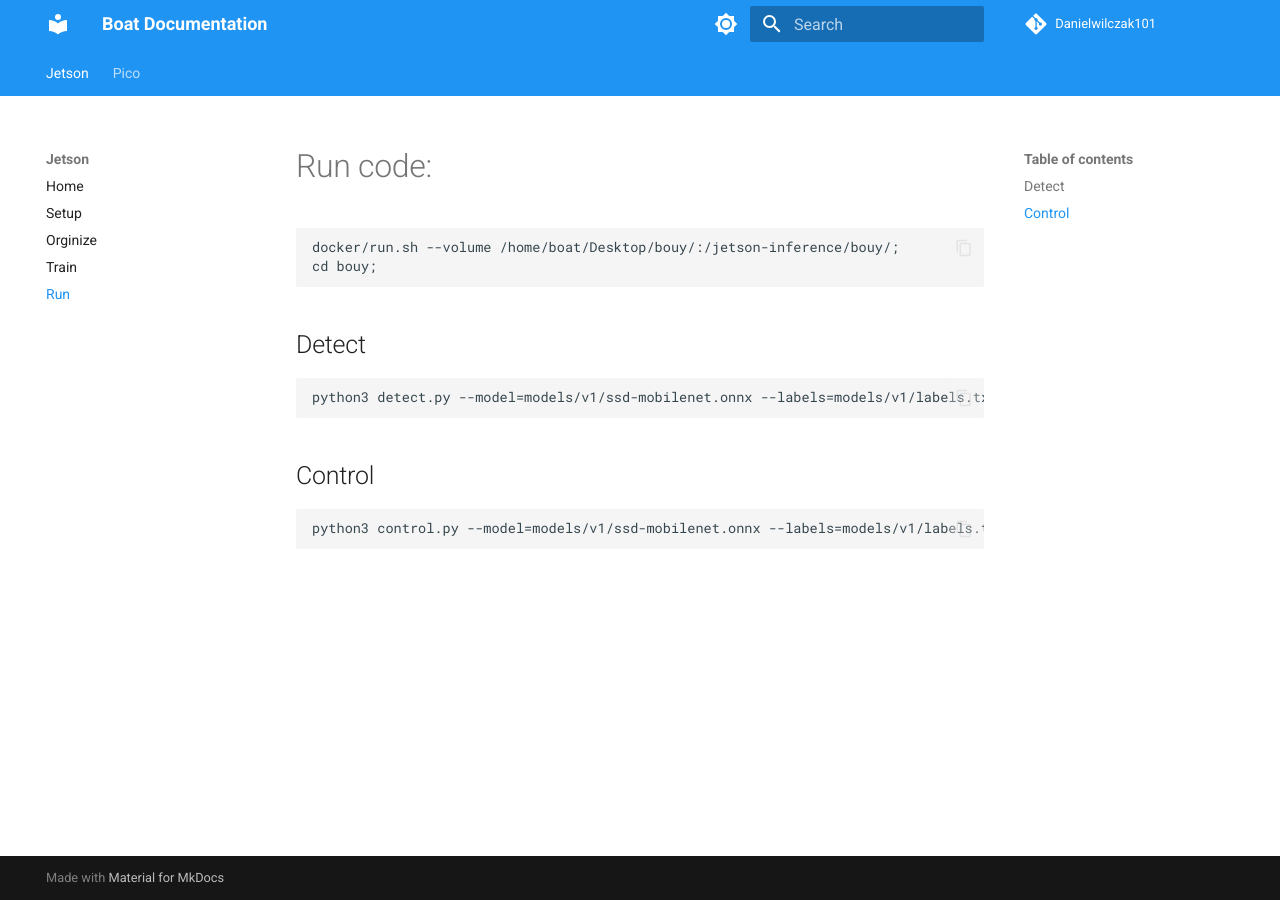
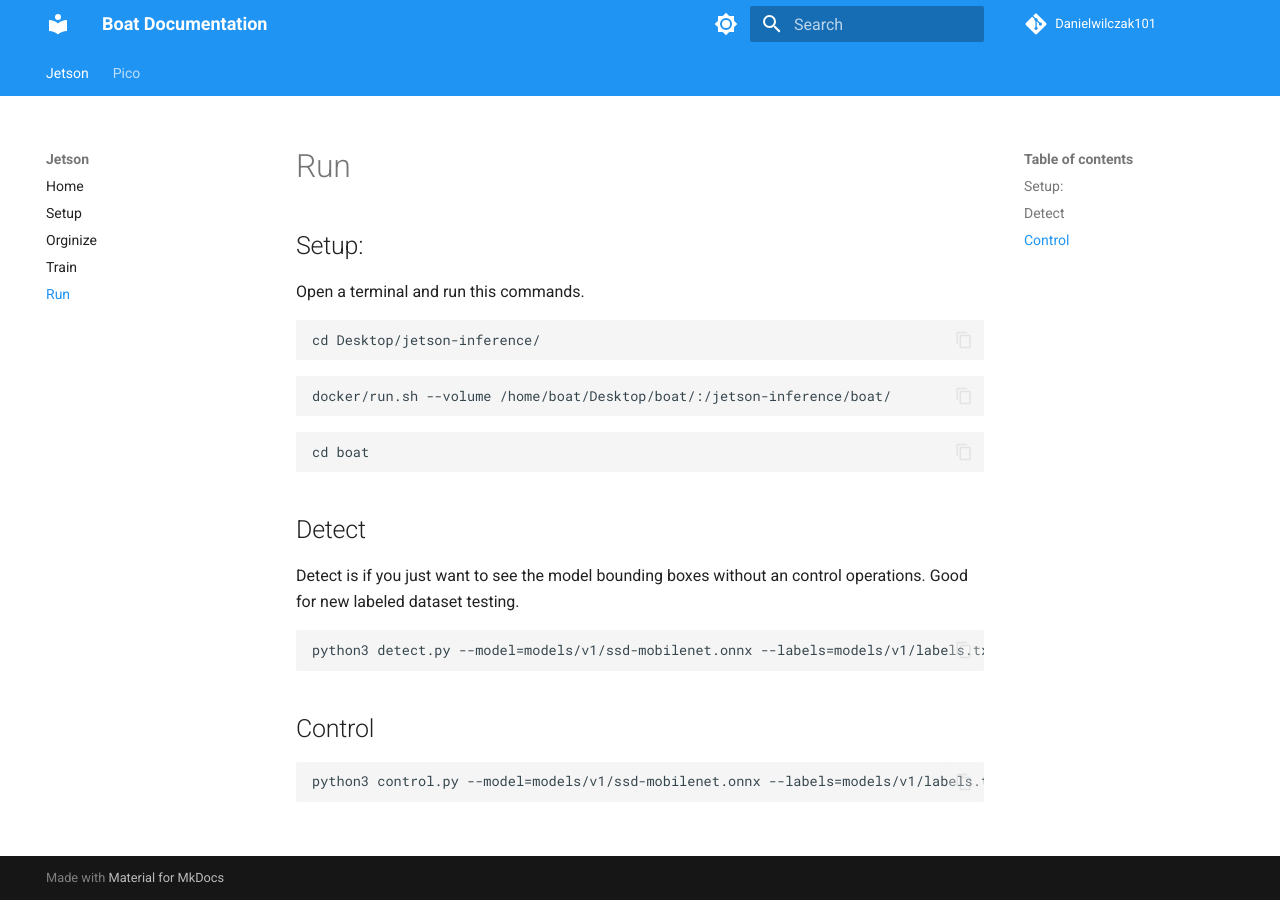
Before and after one commit to danielwilczak101/boat, an MkDocs documentation site: the page built from docs/jetson/run.md, in a window 1280 px wide. Built offline with MkDocs 1.6.1 and Material for MkDocs 9.7.7, drawn with Linux system fonts in a browser that asks for light colours.

Commit message:
Updated docs.

````diff
--- a/docs/jetson/run.md
+++ b/docs/jetson/run.md
@@ -1,10 +1,17 @@
-# Run code:
+## Setup:
+Open a terminal and run this commands.
 ```
-docker/run.sh --volume /home/boat/Desktop/bouy/:/jetson-inference/bouy/;
-cd bouy;
+cd Desktop/jetson-inference/
+```
+```
+docker/run.sh --volume /home/boat/Desktop/boat/:/jetson-inference/boat/
+```
+```
+cd boat
 ```
 
 ## Detect
+Detect is if you just want to see the model bounding boxes without an control operations. Good for new labeled dataset testing.
 ```
 python3 detect.py --model=models/v1/ssd-mobilenet.onnx --labels=models/v1/labels.txt --input-width=640 --input-height=640 /dev/video1
 ```
````
Also changed, not shown: docs/jetson/setup.md (+1 -1 lines), docs/jetson/train.md (+10 -2 lines), docs/jetson/video.md (added, +17 -0 lines), 1 other file.
